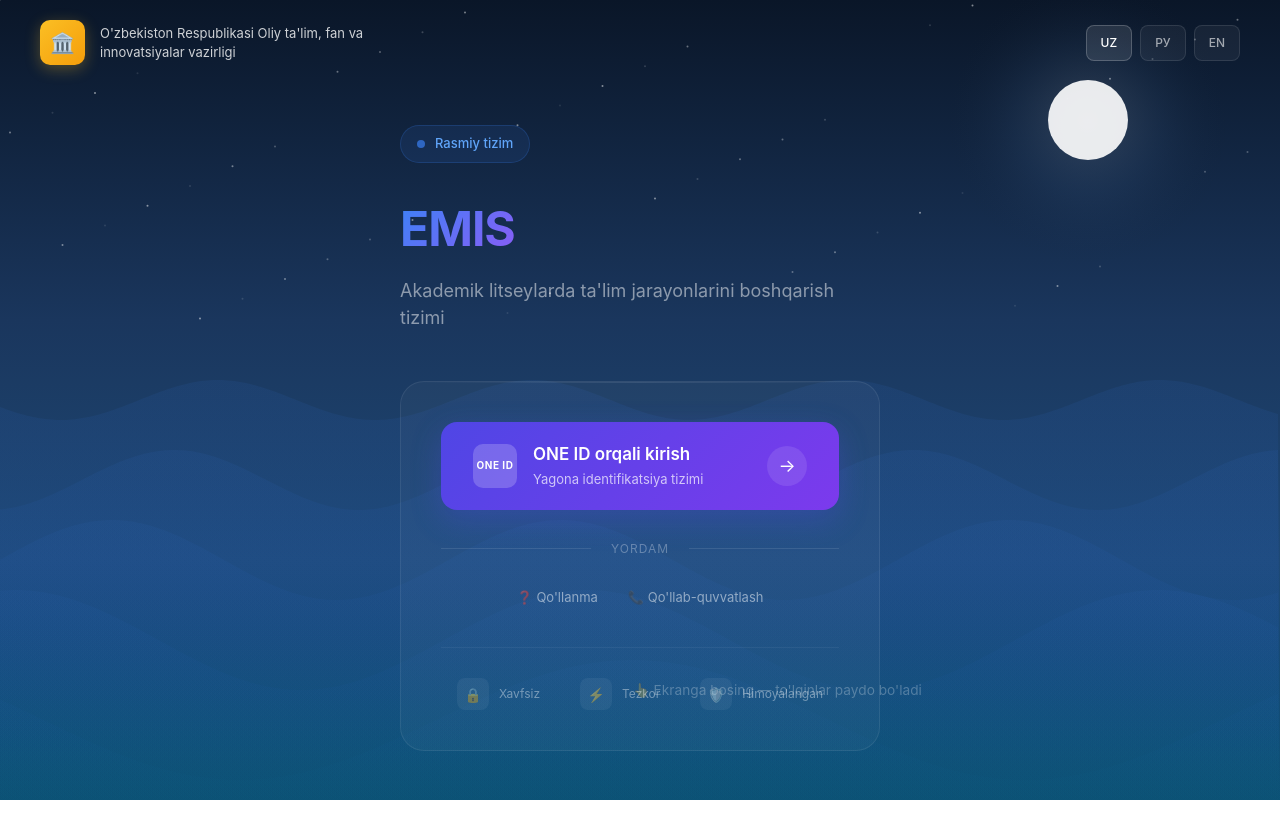
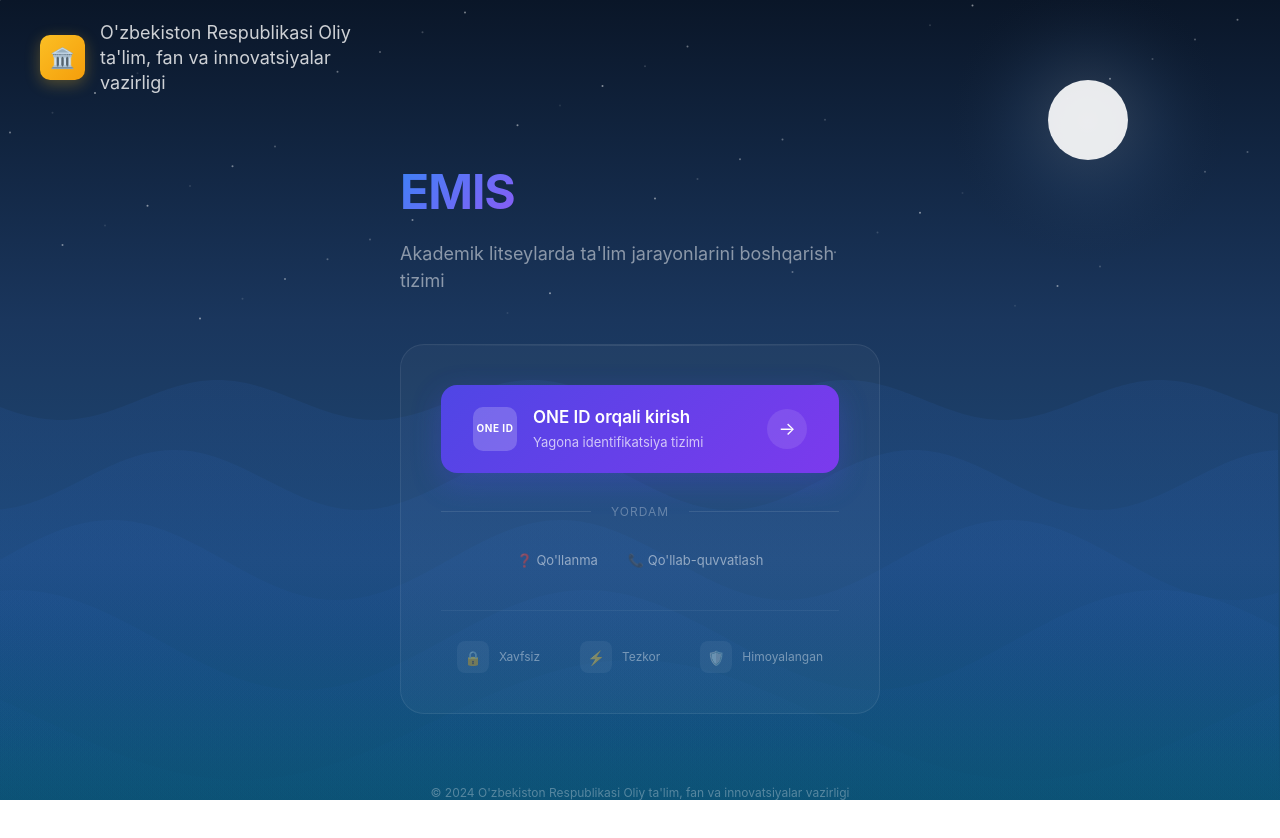
Before and after one commit to Elyor1227/oneId-dashboard, a React (Create React App) app: page / in a window 1280 px wide. Shown: the top 838 px of the page. Built offline with nearby package versions, Linux system fonts and the light colour scheme.

Commit message:
removed unneccary parts

```diff
--- a/src/App.css
+++ b/src/App.css
@@ -80,7 +80,7 @@ header {
 
 .ministry-name {
   color: rgba(255, 255, 255, 0.8);
-  font-size: 13px;
+  font-size: 18px;
   font-weight: 400;
   max-width: 300px;
   line-height: 1.4;
--- a/src/components/HemisDashboard.jsx
+++ b/src/components/HemisDashboard.jsx
@@ -603,7 +603,7 @@ const HemisDashboard = () => {
           </div>
         </div>
         <div className="lang-switch">
-          {languages.map(lang => (
+          {/* {languages.map(lang => (
             <button
               key={lang}
               className={`lang-btn ${activeLang === lang ? 'active' : ''}`}
@@ -611,17 +611,12 @@ const HemisDashboard = () => {
             >
               {lang}
             </button>
-          ))}
+          ))} */}
         </div>
       </header>
 
       <main>
         <div className="login-container">
-          <div className="system-badge">
-            <div className="badge-dot"></div>
-            <span className="badge-text">Rasmiy tizim</span>
-          </div>
-
           <h1 className="login-title">
             <span>EMIS</span>
           </h1>
@@ -667,11 +662,6 @@ const HemisDashboard = () => {
           </div>
         </div>
       </main>
-
-      <div className="hint">
-        👆 Ekranga bosing — to'lqinlar paydo bo'ladi
-      </div>
-
       <footer>
         © 2024 O'zbekiston Respublikasi Oliy ta'lim, fan va innovatsiyalar vazirligi
       </footer>
```
